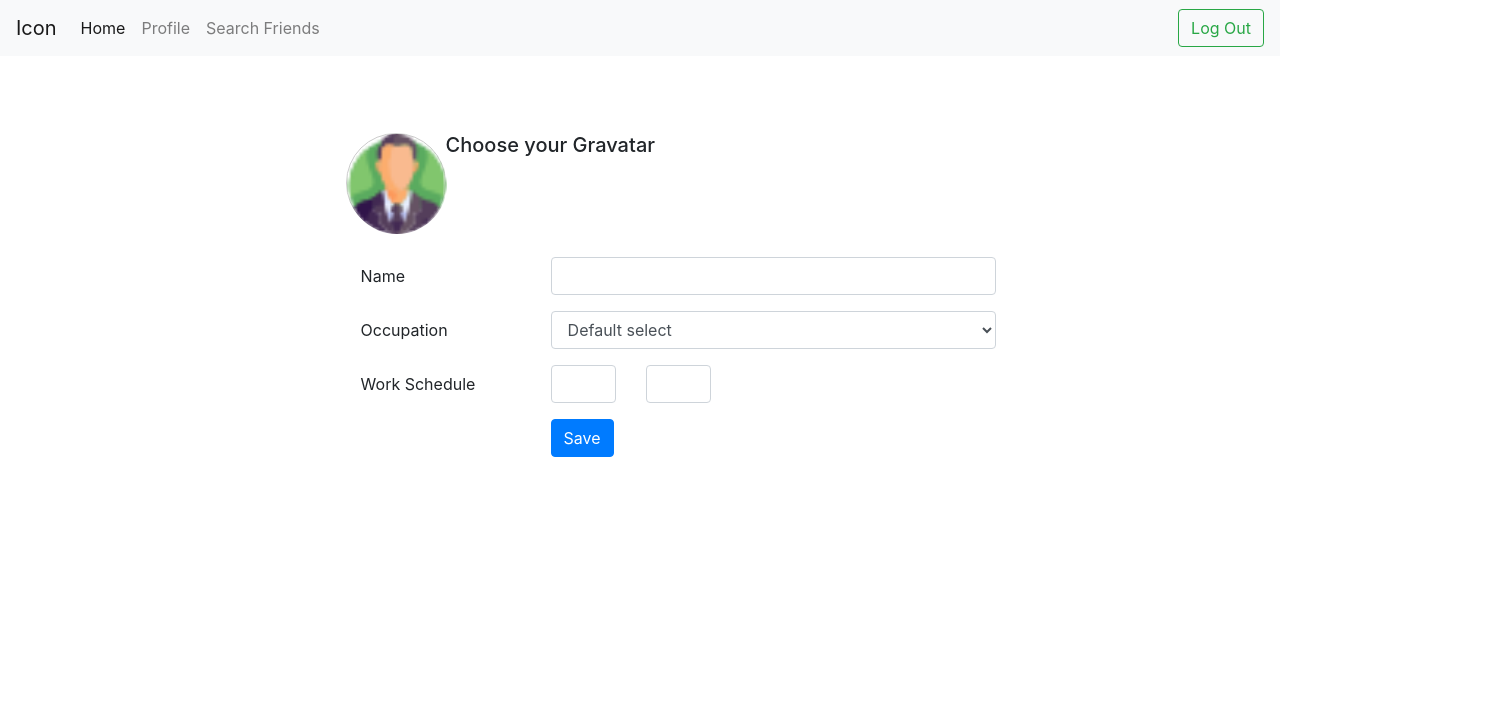
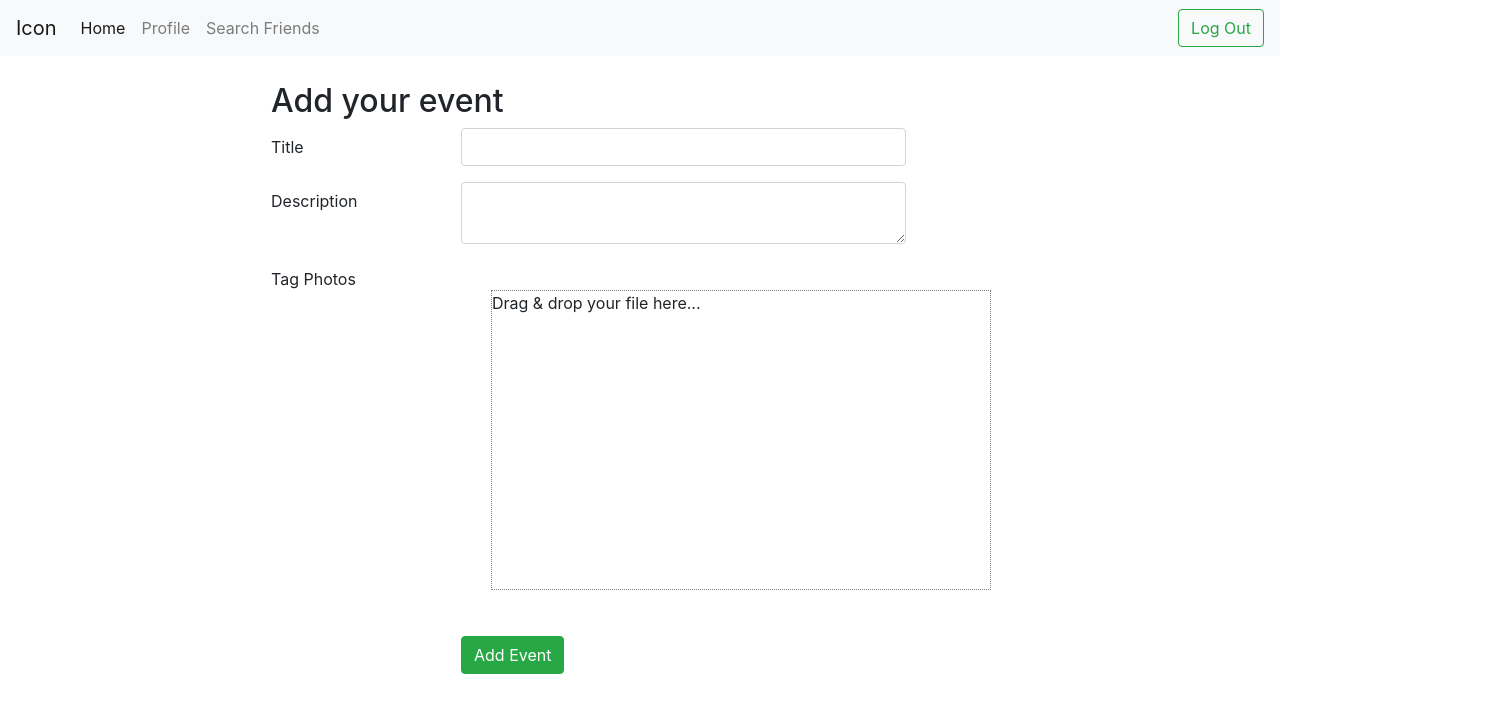
Before and after one commit to shobhi1310/timeline, a React (Create React App) app: page / in a window 1280 px wide. Shown: the top 712 px of the page, 1486 px wide, since content can reach past the window. Built offline with nearby package versions, Linux system fonts and the light colour scheme.

Commit message:
dropbox initiated

```diff
--- a/src/App.js
+++ b/src/App.js
@@ -22,8 +22,8 @@ class App extends React.Component{
         <Header/>
         {/* <Populator/> */}
         {/* <SignUp/> */}
-        <Profile/>
-        {/* <EventFiller/> */}
+        {/* <Profile/> */}
+        <EventFiller/>
         {/* <SearchFriends/> */}
         {/* <Post/> */}
         {/* <CommentPopulator/> */}
--- a/src/components/EventFiller.js
+++ b/src/components/EventFiller.js
@@ -1,6 +1,23 @@
 import React, { Component } from 'react'
 
 export default class EventFiller extends Component {
+    componentDidMount=()=>{
+        const dropzone = document.getElementById("dropzone");
+            dropzone.ondragover = dropzone.ondragenter = function(event) {
+                event.stopPropagation();
+                event.preventDefault();
+            }
+
+            dropzone.ondrop = function(event) {
+                event.stopPropagation();
+                event.preventDefault();
+
+                const filesArray = event.dataTransfer.files;
+                // for (let i=0; i<filesArray.length; i++) {
+                //     sendFile(filesArray[i]);
+                // }
+            }
+    }
     render() {
         return (
             <div className="container" style={{marginTop:"2%",position:"absolute",left:"20%"}}>
@@ -21,7 +38,9 @@ export default class EventFiller extends Component {
                     <div class="form-group row">
                         <label for="inputEmail3" class="col-sm-2 col-form-label">Tag Photos</label>
                         <div class="col-sm-5">
-                            <input type="file" id="photos"/>
+                        <div>
+                            <div id="dropzone" >Drag & drop your file here...</div>
+                        </div>
                         </div>
                     </div>
                     <div class="form-group row">
--- a/src/index.css
+++ b/src/index.css
@@ -255,3 +255,10 @@ input[type="file"] {
   height: 100px;
   border-radius: 50px;
 }
+
+#dropzone{
+  margin:30px;
+  width:500px;
+  height:300px;
+  border:1px dotted grey;
+}
```
